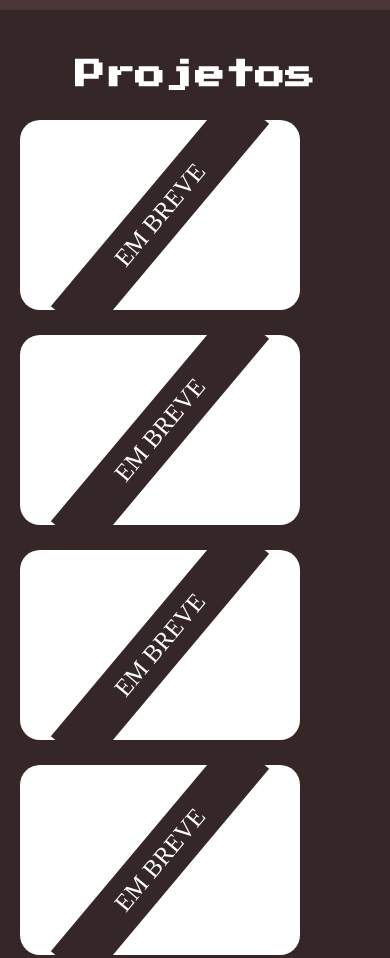
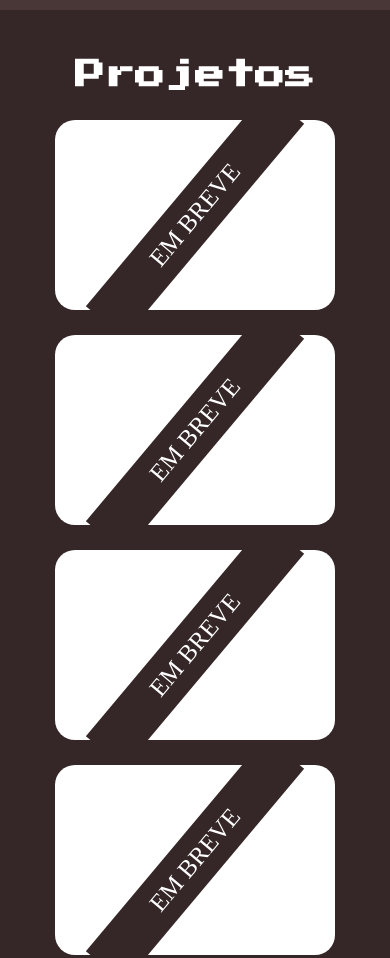
Before and after one commit to dilmax12/portfolio-animado, a plain HTML site: page index.html in a window 390 px wide. Shown: the part 1640-2598 px from the top of the page. Drawn offline with Linux system fonts and the light colour scheme; a web font is replaced by a local one.

Commit message:
pequena correção na área Projetos
acrescentei um display flex na área projetos.

```diff
--- a/assets/css/style.css
+++ b/assets/css/style.css
@@ -452,9 +452,10 @@ padding: 10px;
 
   #projetos .projetos-itens {
     display: flex;
+    justify-content: center;
+    align-items: center;
     flex-wrap: wrap;
     gap: 25px;
-    flex-direction: row;
   }
 
   #projetos .pro {
```
